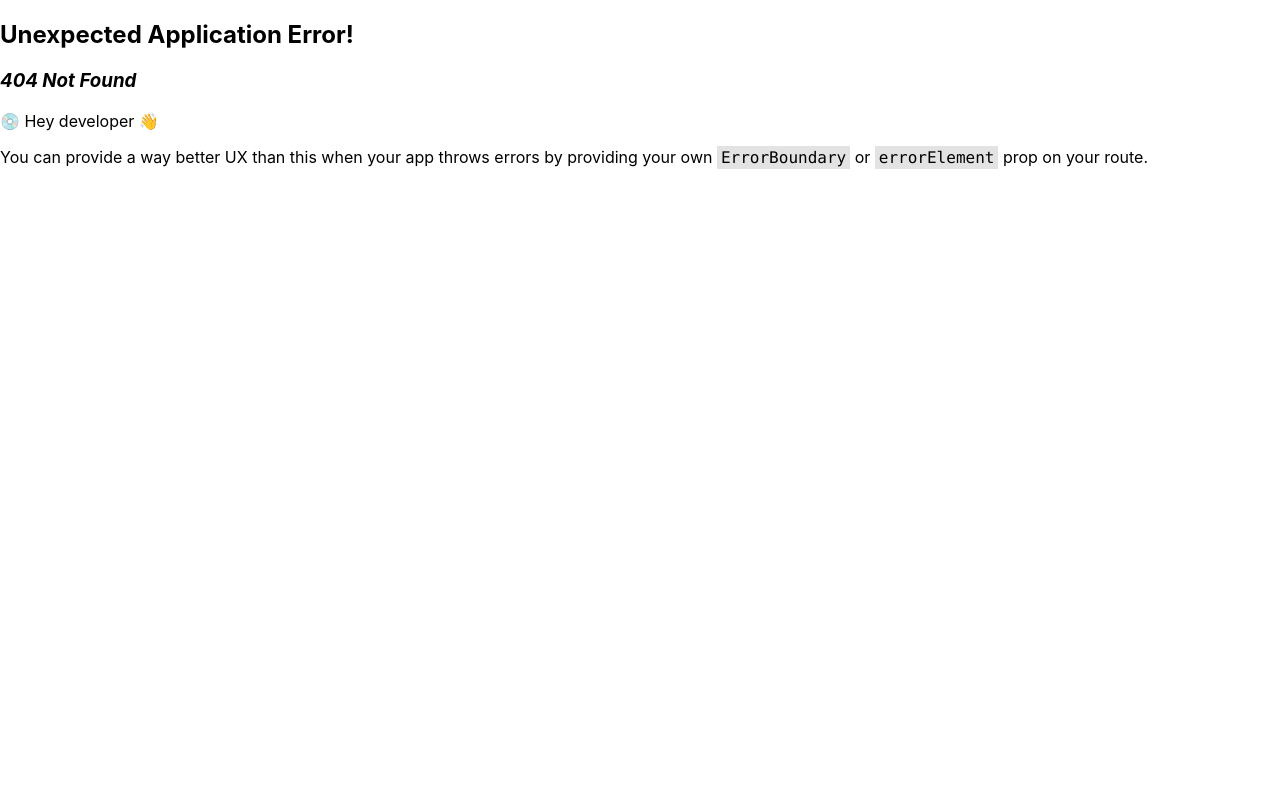
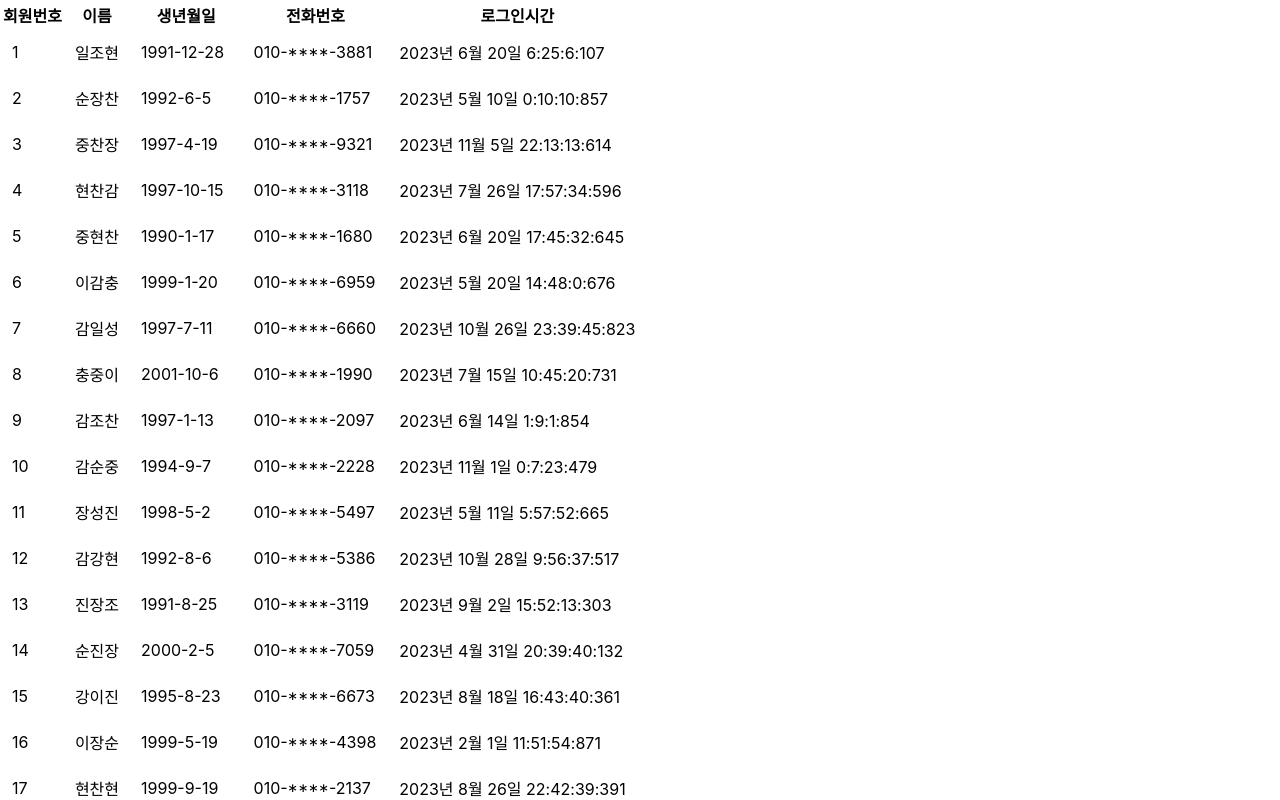
Before and after one commit to mobi-community/mobi-2nd-begginer-1, a React (Create React App) app: page /admin in a window 1280 px wide. Before the commit this address had no page. Shown: the top 800 px of the page. Built offline with nearby package versions, Linux system fonts and the light colour scheme.

Commit message:
feat:2일차 회원 목록 테이블 만들기

```diff
--- /dev/null
+++ b/src/layout/layout.js
@@ -0,0 +1,12 @@
+import { Outlet } from "react-router-dom";
+
+
+const Layout = () => {
+  return (
+    <>
+      <Outlet />
+    </>
+  );
+};
+
+export default Layout;
--- a/src/page/admin-toggle-page.js
+++ b/src/page/admin-toggle-page.js
@@ -1,10 +1,44 @@
+import styled from "styled-components";
 import { userList } from "../user-list/user-list";
 
 const Admin = () => {
   const List = userList;
   console.log(List);
 
-  return <div>:)</div>;
+  return (
+    <Table>
+    <thead>
+      <tr>
+        <Th>회원번호</Th>
+        <Th>이름</Th>
+        <Th>생년월일</Th>
+        <Th>전화번호</Th>
+        <Th>로그인시간</Th>
+      </tr>
+    </thead>
+    <tbody>
+      {List.map((list)=>(<tr>
+          <Td>{list.id}</Td>
+          <Td>{list.name}</Td>
+          <Td>{list.birth}</Td>
+          <Td>{list.phone}</Td>
+          <Td>{list.lastestlogin}</Td>
+        </tr>))}
+
+    </tbody>
+  </Table>
+  );
 };
 
 export default Admin;
+
+const Table = styled.table`
+
+
+`;
+const Th = styled.th`
+
+`;
+const Td = styled.td`
+  padding: 10px;
+`;
--- a/src/user-list/user-list.js
+++ b/src/user-list/user-list.js
@@ -13,9 +13,6 @@ const generateRandomName = (num) => {
   return result;
 };
 
-let randomName = generateRandomName(3);
-console.log(randomName);
-
 // 랜덤으로 날짜를 생성해주는 로직 생년월일
 const getRandomData = (start, end) => {
   const startDate = start.getTime();
@@ -24,10 +21,10 @@ const getRandomData = (start, end) => {
   return new Date(startDate + Math.random() * (endDate - startDate));
 };
 const randomDate = getRandomData(new Date(1990, 1, 1), new Date());
-const year = randomDate.getFullYear();
-const month = randomDate.getMonth() + 1;
-const day = randomDate.getDay() + 1;
-const birthday = `${year}-${month}-${day}`;
+//const year = randomDate.getFullYear();
+//const month = randomDate.getMonth() + 1;
+//const day = randomDate.getDay() + 1;
+//const birthday = `${year}-${month}-${day}`;
 
 // 마지막 로그인
 const loginRandomDate = getRandomData(new Date(2020, 1, 1), new Date());
@@ -35,6 +32,7 @@ const loginYear = loginRandomDate.getFullYear();
 const loginMonth = loginRandomDate.getMonth() + 1;
 const loginDay = loginRandomDate.getDay() + 1;
 const lastLogin = `${loginYear}-${loginMonth}-${loginDay}`;
+
 
 // 핸드폰 번호
 const generatePhoneNumber = (num) => {
@@ -50,15 +48,19 @@ const generatePhoneNumber = (num) => {
 
 let randomiddleNumber = generatePhoneNumber(4);
 let randomEndNumber = generatePhoneNumber(4);
-//console.log(`010-${randomiddleNumber}-${randomEndNumber}`);
-const ph = `010-${randomiddleNumber}-${randomEndNumber}`;
+//const ph = `010-${randomiddleNumber}-${randomEndNumber}`;
 
 export const userList = Array(200)
   .fill()
   .map((_, i) => ({
     id: i + 1,
-    name: randomName,
-    birth: birthday,
-    phone: ph,
-    lastestlogin: lastLogin,
+    name: generateRandomName(3),
+    birth:`${getRandomData(new Date(1990, 1, 1), new Date(2000,12,31)).getFullYear()}-${getRandomData(new Date(1990, 1, 1), new Date(2000,12,31)).getMonth() + 1}-${getRandomData(new Date(1990, 1, 1), new Date(2000,12,31)).getDate()}`,
+    phone: `010-****-${generatePhoneNumber(4)}`,
+    lastestlogin: `${getRandomData(new Date(2023, 1, 1), new Date()).getFullYear()}년 ${getRandomData(new Date(2023, 1, 1), new Date()).getMonth() + 1}월 ${getRandomData(new Date(2023, 1, 1), new Date()).getDate()}일 ${getRandomData(new Date(2023, 1, 1), new Date()).getHours()}:${getRandomData(new Date(2023, 1, 1), new Date()).getMinutes()}:${getRandomData(new Date(2023, 1, 1), new Date()).getSeconds()}:${getRandomData(new Date(2023, 1, 1), new Date()).getMilliseconds()}`,
   }));
+
+  //Date.prototype.getHours()
+  //Date.prototype.getMinutes()
+  //Date.prototype.getSeconds()
+  //Date.prototype.getMilliseconds()
```
Also changed, not shown: src/router/router.js (+8 -1 lines).
